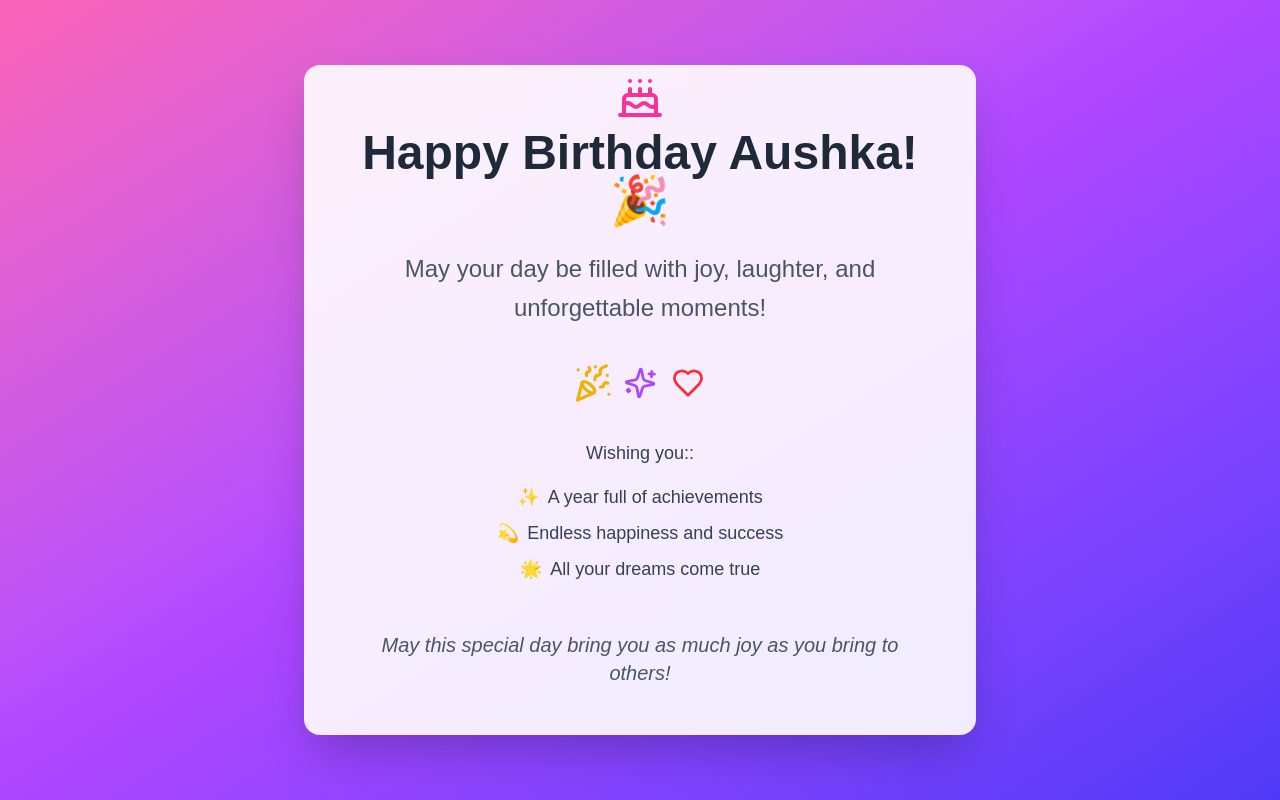
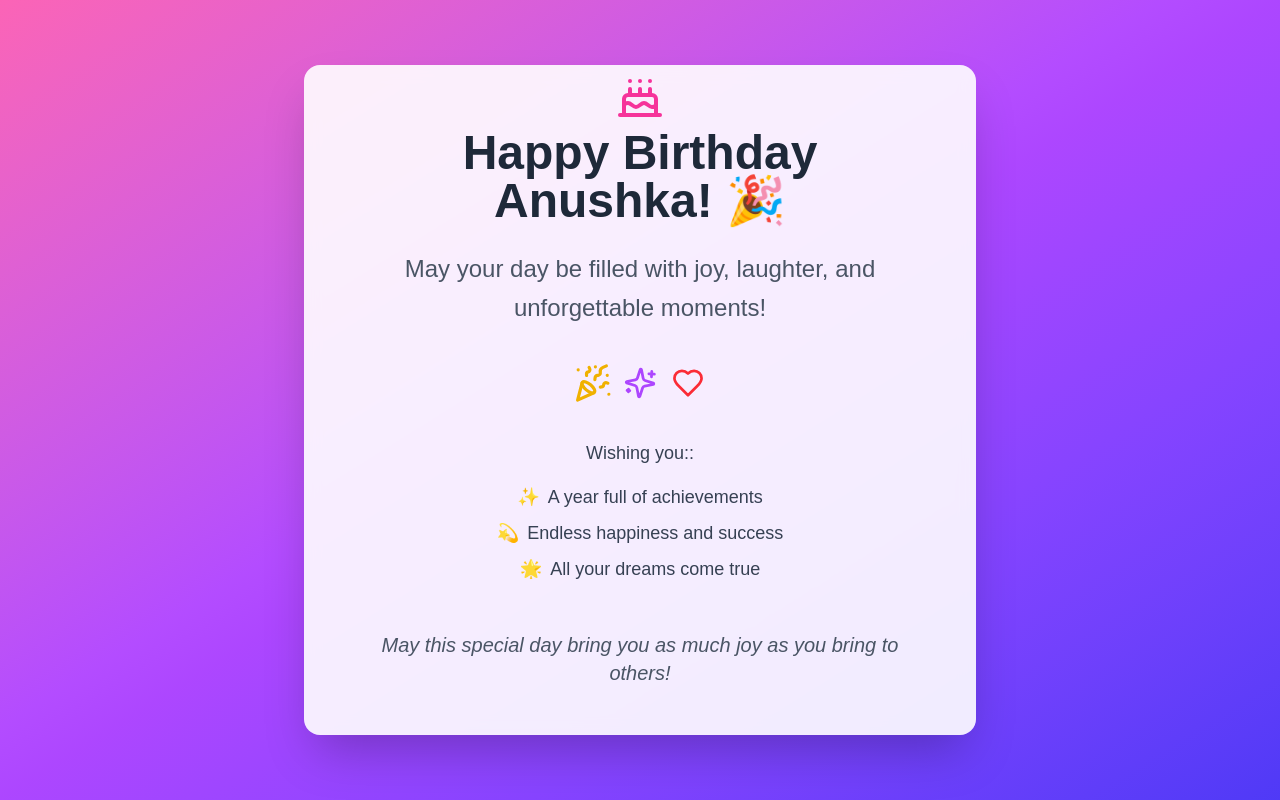
Before and after one commit to tyagi077/ci-cd, a Next.js app: page / in a window 1280 px wide. Built offline with nearby package versions, Linux system fonts and the light colour scheme.

Commit message:
changed birthday name

```diff
--- a/src/app/page.tsx
+++ b/src/app/page.tsx
@@ -30,7 +30,7 @@ export default function Home() {
           className="space-y-6"
         >
           <h1 className="text-4xl md:text-5xl font-bold text-gray-800 mt-4">
-            Happy Birthday Aushka! 🎉
+            Happy Birthday Anushka! 🎉
           </h1>
 
           <p className="text-xl md:text-2xl text-gray-600 leading-relaxed">
```
